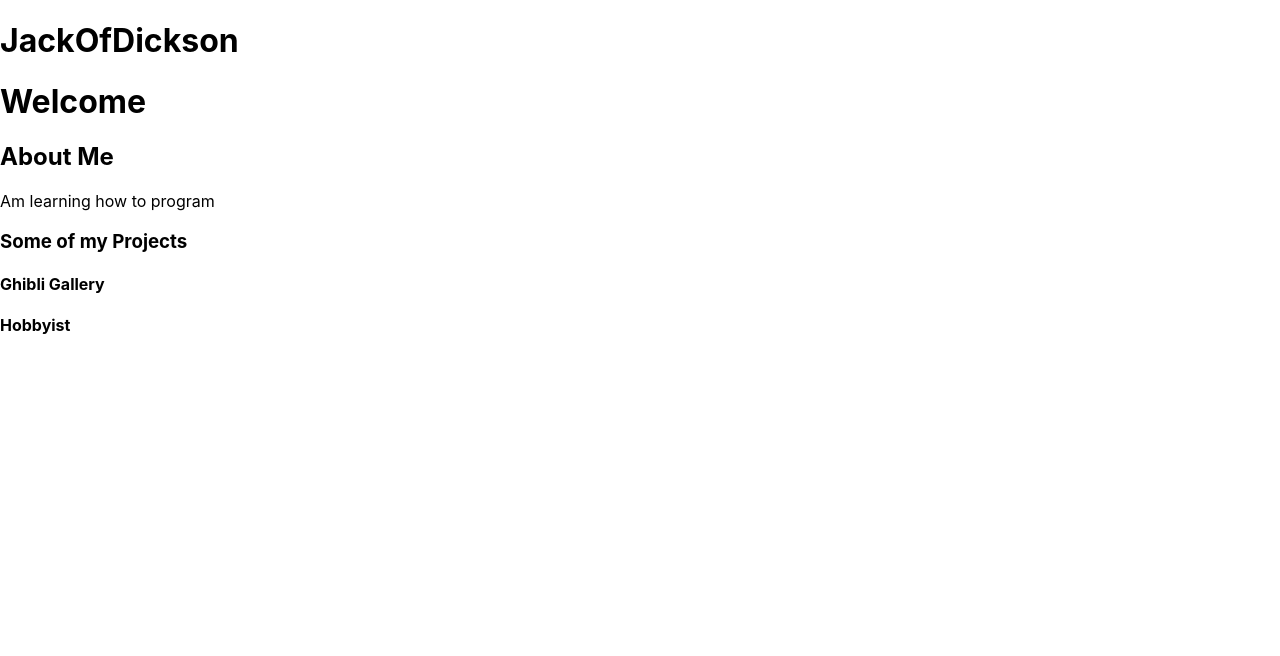
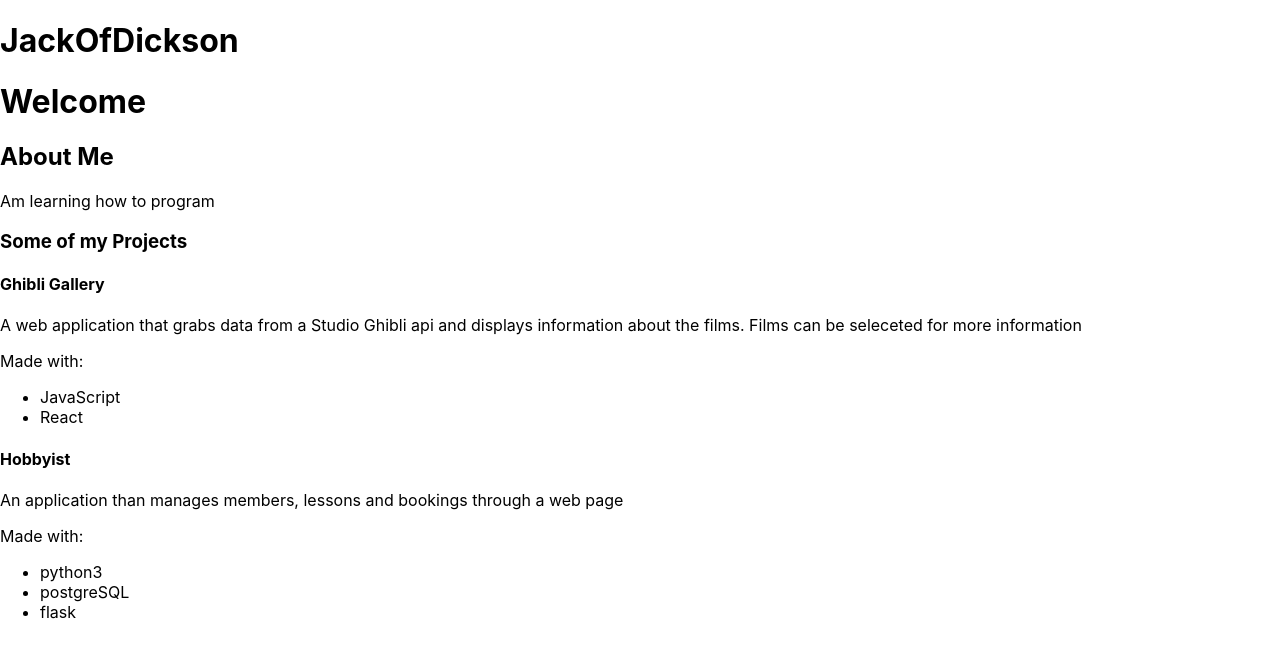
Before and after one commit to JackOfDickson/portfolio, a React (Create React App) app: page / in a window 1280 px wide. Shown: the top 656 px of the page. Built offline with nearby package versions, Linux system fonts and the light colour scheme.

Commit message:
project description and tools display correctly

```diff
--- /dev/null
+++ b/src/components/ProjectTool.js
@@ -0,0 +1,10 @@
+import React from "react";
+
+const ProjectTool = ({tool, index}) => {
+
+    return (
+        <li key={index}>{tool}</li>
+    )
+}
+
+export default ProjectTool
--- a/src/components/project.js
+++ b/src/components/project.js
@@ -1,9 +1,23 @@
 import React from "react";
+import ProjectTool from "./ProjectTool";
 
 const Project = ({project}) => {
 
+    const madeWithNodes = project.madeWith?.map( (tool, index) => {
+        return (
+            <ProjectTool tool={tool} key={index}/>
+        )
+    })
+
     return (
+    <div>
         <h4>{project.title}</h4>
+        <p>{project.description}</p>
+        <p>Made with:</p>
+        <ul>
+            {madeWithNodes}
+        </ul>
+    </div>
     )
 }
 
--- a/src/containers/ProjectBox.js
+++ b/src/containers/ProjectBox.js
@@ -7,7 +7,7 @@ const ProjectBox = () => {
     const featuredProjects = [
         {title: "Ghibli Gallery",
         description: "A web application that grabs data from a Studio Ghibli api and displays information about the films. Films can be seleceted for more information",
-        madewith: ["JavaScript", "React"]},
+        madeWith: ["JavaScript", "React"]},
         {title: "Hobbyist",
         description: "An application than manages members, lessons and bookings through a web page",
         madeWith: ["python3", "postgreSQL", "flask"]}
@@ -15,7 +15,7 @@ const ProjectBox = () => {
 
     const projectNodes = featuredProjects.map( (project, index) => {
         return (
-            <Project project={project}/>
+            <Project project={project} key={index}/>
         )
     })
 
```
